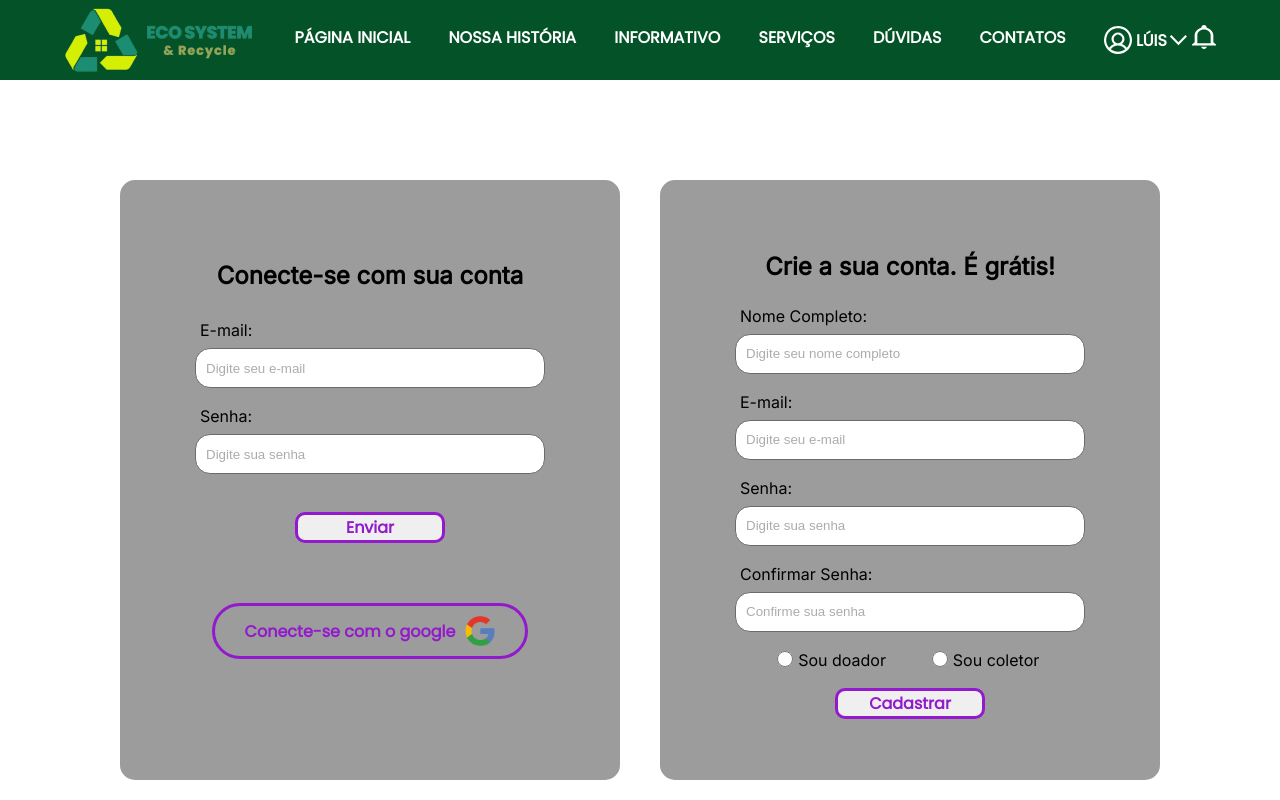
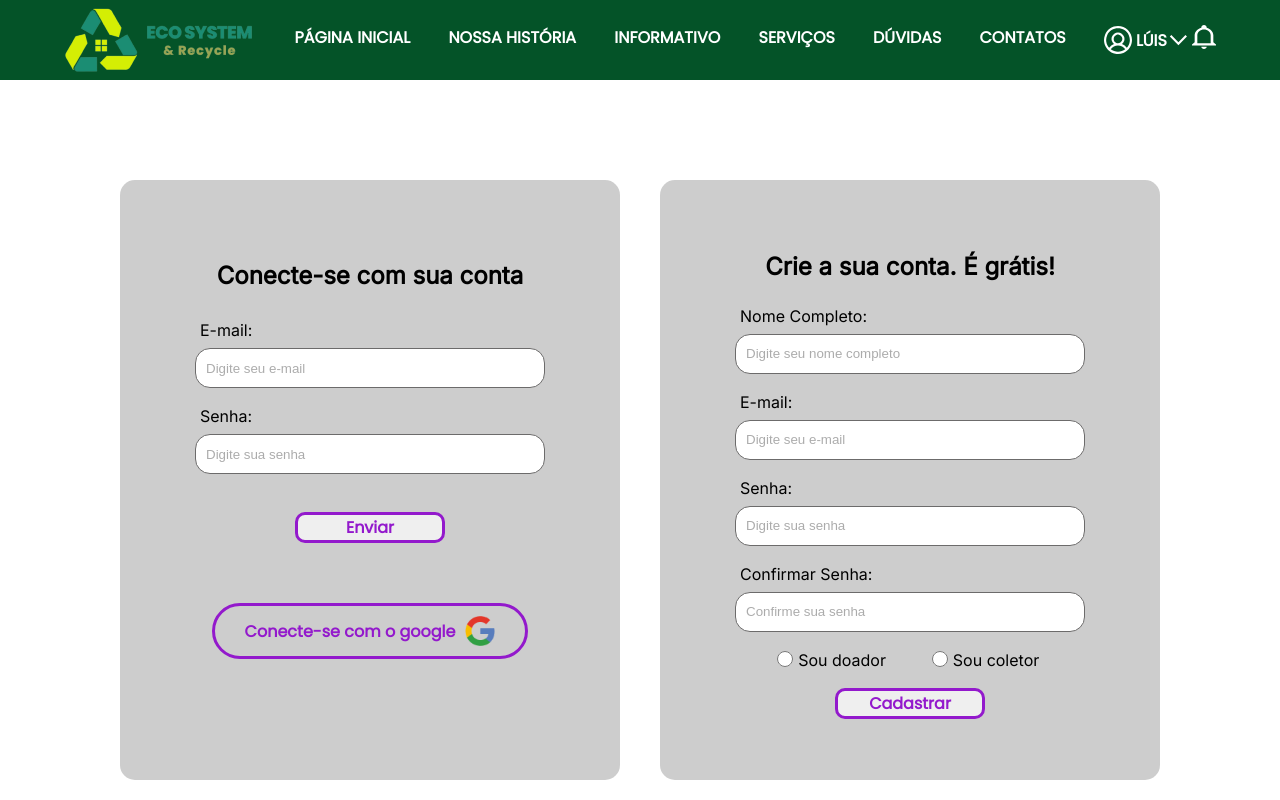
Before and after one commit to RosemeireOliveira/api-ecosystem, a React (Vite) app: page /login in a window 1280 px wide. Shown: the top 800 px of the page. Built offline with nearby package versions, Linux system fonts and the light colour scheme.

Commit message:
Ajustes das funcionalidades

```diff
--- a/src/index.css
+++ b/src/index.css
@@ -15,6 +15,7 @@
   --branco: #fff;
   --roxo: #9319CC;
   --cinza: #9c9c9c;
+  --cinza2: rgb(156, 156, 156, 0.5);
 }
 
 .wrapper{
--- a/src/pages/Login/style.css
+++ b/src/pages/Login/style.css
@@ -23,7 +23,7 @@ h1 {
     width: 90%;
     height: 600px;
     display: flex;
-    background-color: var(--cinza);
+    background-color: var(--cinza2);
     flex-direction: column;
     justify-content: center;
     align-items: center;
@@ -45,7 +45,7 @@ h1 {
 .formulario_cadastro {
     max-width: 500px;
     width: 90%;
-    background-color: var(--cinza);
+    background-color: var(--cinza2);
     display: flex;
     flex-direction: column;
     justify-content: center;
```
